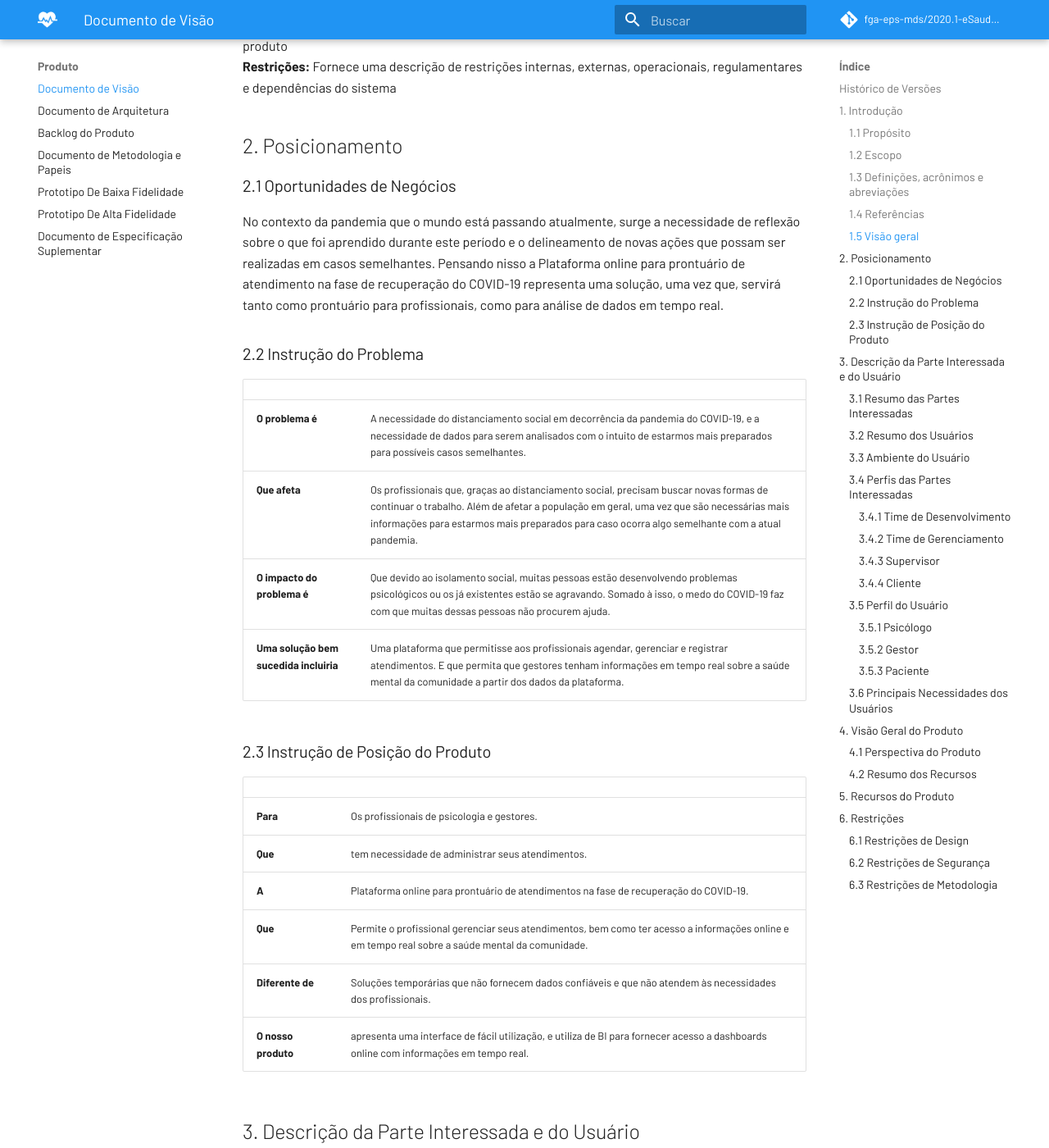
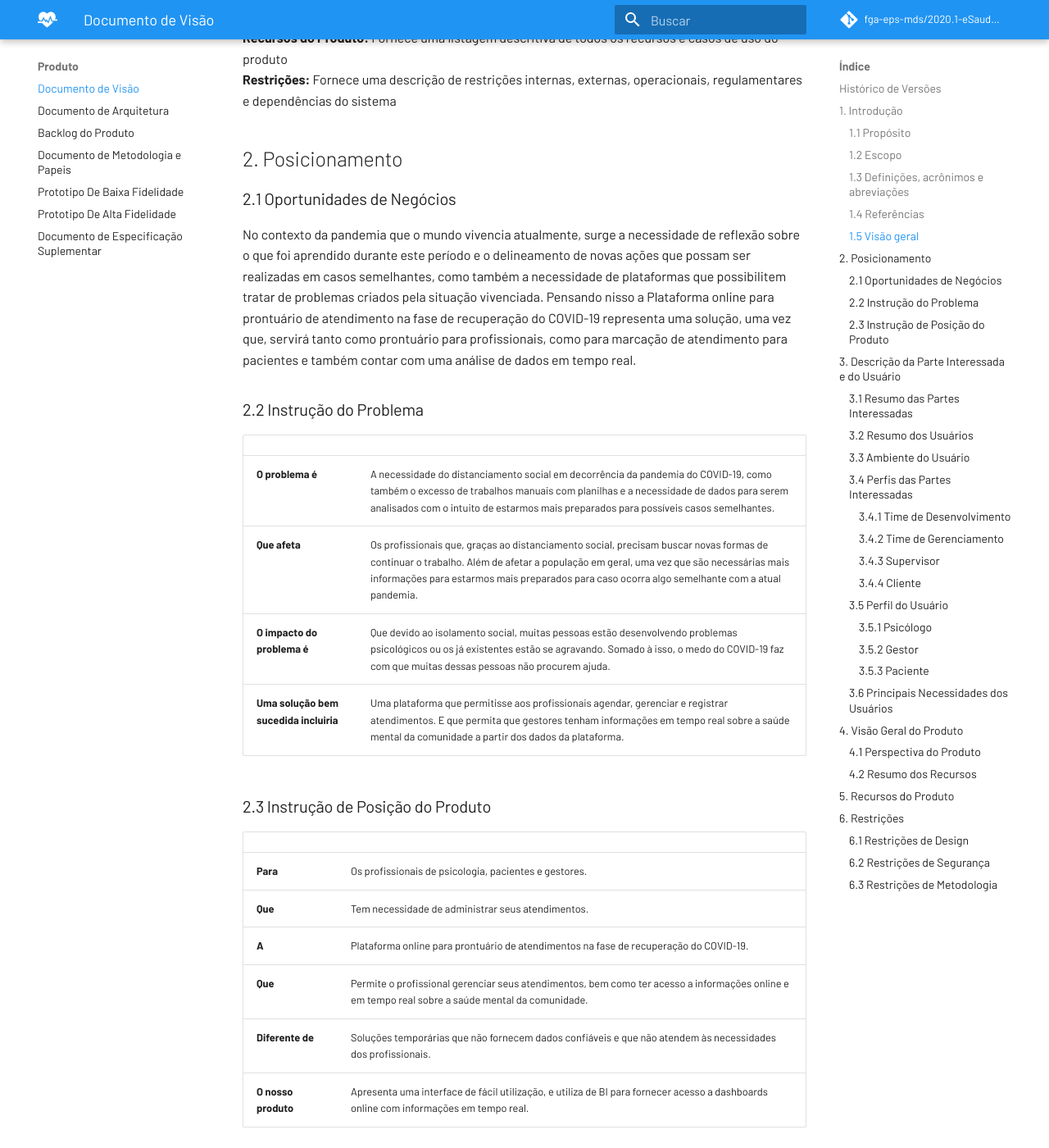
Before and after one commit to fga-eps-mds/2020.1-eSaudeUnB-Wiki, an MkDocs documentation site: the page built from docs/DocumentoDeVisao.md, in a window 1280 px wide and 1400 px high, scrolled down 1779 px. Shown: the whole window at 82% size. Built offline with MkDocs 1.6.1 and Material for MkDocs 9.7.7, drawn with Linux system fonts in a browser that asks for light colours; comment, search, counter and statistics services are not loaded; some of the changed text lies outside the part shown.

Commit message:
docs: fix vision doc and gcs
Signed-off-by: Daniel Maike <danmke@hotmail.com>

```diff
--- a/docs/DocumentoDeVisao.md
+++ b/docs/DocumentoDeVisao.md
@@ -20,7 +20,7 @@
 O presente documento tem como objetivo expor requisitos visando as necessidades dos usuários finais e uma descrição compreensível do funcionamento geral do sistema.
 
 ### 1.2 Escopo
-Este documento busca exclusivamente oferecer um entendimento amplo e unificado a todas as partes envolvidas das expectativas sobre o projeto de desenvolvimento da aplicação
+Este documento busca exclusivamente oferecer um entendimento amplo e unificado a todas as partes envolvidas das expectativas sobre o projeto de desenvolvimento da aplicação.
 
 ### 1.3 Definições, acrônimos e abreviações
 MDS: Métodos de Desenvolvimento de Software <br>
@@ -32,6 +32,7 @@ AGUIAR, Carla Silva Rocha. Plataforma online para prontuário de atendimento fas
 
 ### 1.5 Visão geral
 O documento está organizado  em tópicos, possuindo a seguinte disposição:<br>
+
 **Posicionamento:** Fornece uma introdução ao posicionamento do produto perante o mercado.<br>
 **Descrição da Parte Interessada e do Usuário:**  Fornece uma identificação ao perfil dos usuários e partes interessadas.<br>
 **Visão Geral do Produto:** Fornece uma abstração geral das capacidades do produto.<br>
@@ -41,25 +42,25 @@ O documento está organizado  em tópicos, possuindo a seguinte disposição:<br
 ## 2. Posicionamento
 
 ### 2.1 Oportunidades de Negócios
-No contexto da pandemia que o mundo está passando atualmente, surge a necessidade de reflexão sobre o que foi aprendido durante este período e o delineamento de novas ações que possam ser realizadas em casos semelhantes. Pensando nisso a Plataforma online para prontuário de atendimento na fase de recuperação do COVID-19 representa uma solução, uma vez que, servirá tanto como prontuário para profissionais, como para análise de dados em tempo real.
+No contexto da pandemia que o mundo vivencia atualmente, surge a necessidade de reflexão sobre o que foi aprendido durante este período e o delineamento de novas ações que possam ser realizadas em casos semelhantes, como também a necessidade de plataformas que possibilitem tratar de problemas criados pela situação vivenciada. Pensando nisso a Plataforma online para prontuário de atendimento na fase de recuperação do COVID-19 representa uma solução, uma vez que, servirá tanto como prontuário para profissionais, como para marcação de atendimento para pacientes e também contar com uma análise de dados em tempo real.
 
 ### 2.2 Instrução do Problema
 |          |         |
 | -------- | --------|
-| **O problema é**| A necessidade do distanciamento social em decorrência da pandemia do COVID-19, e a necessidade de dados para serem analisados com o intuito de estarmos mais preparados para possíveis casos semelhantes.|
-|**Que afeta**|Os profissionais que, graças ao distanciamento social, precisam buscar novas formas de continuar o trabalho. Além de afetar a população em geral, uma vez que são necessárias mais informações para estarmos mais preparados para caso ocorra algo semelhante com a atual pandemia.|
-|**O impacto do problema é**|Que devido ao isolamento social, muitas pessoas estão desenvolvendo problemas psicológicos ou os já existentes estão se agravando. Somado à isso, o medo do COVID-19 faz com que muitas dessas pessoas não procurem ajuda.|
-|**Uma solução bem sucedida incluiria**|Uma plataforma que permitisse aos profissionais agendar, gerenciar e registrar atendimentos. E que permita que gestores tenham informações em tempo real sobre a saúde mental da comunidade a partir dos dados da plataforma.|
+| **O problema é** | A necessidade do distanciamento social em decorrência da pandemia do COVID-19, como também o excesso de trabalhos manuais com planilhas e a necessidade de dados para serem analisados com o intuito de estarmos mais preparados para possíveis casos semelhantes. |
+| **Que afeta** | Os profissionais que, graças ao distanciamento social, precisam buscar novas formas de continuar o trabalho. Além de afetar a população em geral, uma vez que são necessárias mais informações para estarmos mais preparados para caso ocorra algo semelhante com a atual pandemia. |
+| **O impacto do problema é** | Que devido ao isolamento social, muitas pessoas estão desenvolvendo problemas psicológicos ou os já existentes estão se agravando. Somado à isso, o medo do COVID-19 faz com que muitas dessas pessoas não procurem ajuda. |
+| **Uma solução bem sucedida incluiria** | Uma plataforma que permitisse aos profissionais agendar, gerenciar e registrar atendimentos. E que permita que gestores tenham informações em tempo real sobre a saúde mental da comunidade a partir dos dados da plataforma. |
 
 ### 2.3 Instrução de Posição do Produto
 |  |  |
 | -------- | -------- |
-| **Para**|Os profissionais de psicologia e gestores.|
-|**Que**|tem necessidade de administrar seus atendimentos.|
-|**A**|Plataforma online para prontuário de atendimentos na fase de recuperação do COVID-19.|
-|**Que**|Permite o profissional gerenciar seus atendimentos, bem como ter acesso a informações online e em tempo real sobre a saúde mental da comunidade.|
-|**Diferente de**|Soluções temporárias que não fornecem dados confiáveis e que não atendem às necessidades dos  profissionais.|
-|**O nosso produto**|apresenta uma interface de fácil utilização, e utiliza de BI para fornecer acesso a dashboards online com informações em tempo real.|
+| **Para** | Os profissionais de psicologia, pacientes e gestores. |
+| **Que** | Tem necessidade de administrar seus atendimentos. |
+| **A** | Plataforma online para prontuário de atendimentos na fase de recuperação do COVID-19. |
+| **Que** | Permite o profissional gerenciar seus atendimentos, bem como ter acesso a informações online e em tempo real sobre a saúde mental da comunidade. |
+| **Diferente de** | Soluções temporárias que não fornecem dados confiáveis e que não atendem às necessidades dos profissionais. |
+| **O nosso produto** | Apresenta uma interface de fácil utilização, e utiliza de BI para fornecer acesso a dashboards online com informações em tempo real. |
 
 
 ## 3. Descrição da Parte Interessada e do Usuário
@@ -67,10 +68,10 @@ No contexto da pandemia que o mundo está passando atualmente, surge a necessida
 ### 3.1 Resumo das Partes Interessadas
 | Nome | Descrição | Funçao |
 | -------- | -------- | -------- |
-| Time de Desenvolvimento | Grupo de alunos de MDS da Universidade de Brasília/FGA | Desenvolvimento do produto e da documentação|
-| Time de Gerenciamento | Grupo de alunos de EPS da Universidade de Brasília/FGA | Gerenciamento de projeto e dos membros do time de desenvolvimento, assim como contato com o cliente para definição de requisitos|
-| Supervisor | Professor Hilmer Rodrigues Neri, tanto da turma de MDS quanto da turma de EPS| Ser o principal orientador da disciplina apresentando os métodos e processos necessários para o desenvolvimento do software, e também supervisionar e avaliar as releases|
-| Clientes | Psicólogos que serão principais usuários | Utilizar o software finalizado para o próprio trabalho |
+| Time de Desenvolvimento | Grupo de alunos de MDS da Universidade de Brasília/FGA | Desenvolvimento do produto e da documentação |
+| Time de Gerenciamento | Grupo de alunos de EPS da Universidade de Brasília/FGA | Gerenciamento de projeto e dos membros do time de desenvolvimento, assim como contato com o cliente para definição de requisitos |
+| Supervisor | Professor Hilmer Rodrigues Neri, tanto da turma de MDS quanto da turma de EPS | Ser o principal orientador da disciplina apresentando os métodos e processos necessários para o desenvolvimento do software, e também supervisionar e avaliar as releases |
+| Clientes | Psicólogos e Pacientes que serão os principais usuários | Utilizar o software para otimizar o excesso de trabalhos manuais para realização de atendimentos e realização de prontuários |
 
 ### 3.2 Resumo dos Usuários
 | Nome | Descrição |
@@ -81,6 +82,8 @@ No contexto da pandemia que o mundo está passando atualmente, surge a necessida
 
 ### 3.3 Ambiente do Usuário
 Será disponibilizado para cada usuário após um login pessoal, uma área de trabalho que varia dependendo do nível de acesso.
+O paciente poderá ter acesso a uma lista de psicólogos com seus horários disponíveis para solicitação de atendimentos.
+O Psicólogo poderá manter prontuários dos pacientes para melhor rastreamento dos atendimentos e queixas dos pacientes.
 
 ### 3.4 Perfis das Partes Interessadas
 
@@ -99,17 +102,17 @@ Será disponibilizado para cada usuário após um login pessoal, uma área de tr
 | **Representantes**    | Joberth Rogers, João Pedro Pereira, Daniel Maike |
 | **Descrição**     | Gerenciam os desenvolvedores e auxiliam no desenvolvimento |
 | **Tipo**     | Estudantes da matéria Engenharia de Produto de Software na Universidade de Brasília/Campus FGA |
-| **Responsabilidades**     |Gestão estratégica do produto e de escopo, tempo, recursos, custos, qualidade, comunicações e riscos |
-| **Critérios de sucesso**    |Entrega das releases e do produto final até o fim do curso |
+| **Responsabilidades**     | Gestão estratégica do produto e de escopo, tempo, recursos, custos, qualidade, comunicações e riscos |
+| **Critérios de sucesso**    | Entrega das releases e do produto final até o fim do curso |
 
 
 #### 3.4.3 Supervisor
 |  | |
 | -------- | :--------: |
-| **Representantes**    |Hilmer Rodrigues Neri |
-| **Descrição**     |Professor responsável pelas turmas|
+| **Representantes**    | Hilmer Rodrigues Neri |
+| **Descrição**     | Professor responsável pelas turmas |
 | **Tipo**     | Professor de ambas as disciplinas de MDS e EPS |
-| **Responsabilidades**     |Avaliação das entregas de releases e do projeto final |
+| **Responsabilidades**     | Avaliação das entregas de releases e do projeto final |
 
 #### 3.4.4 Cliente
 |    |    |
@@ -161,7 +158,7 @@ O produto tem como meta a implantação de uma plataforma com a finalidade de at
 |Análise em tempo real das informações da comunidade|Gráficos atualizados em tempo real das informações do sistema
 
 ## 5. Recursos do Produto
-O sistema dispõe das seguintes funcionalidades:<br><br>
+O sistema dispõe das seguintes funcionalidades:<br>
 * Cadastro de pacientes. <br>
 * Cadastro de psicólogos. <br>
 * Listagem de psicólogos.<br>
@@ -180,7 +177,6 @@ O sistema dispõe das seguintes funcionalidades:<br><br>
 | Acesso aos dados baseado em níveis de usuário | Baseado em como a conta é cadastrada no sistema há uma restrição ou limitação do acesso a informações e recursos do software |
 | Disponibilizar dashboard de business intelligence | O software processará as informações cadastradas e montará painéis com gráficos mostrando dados e estatísticas relevantes sobre os pacientes |
 
-
 ## 6. Restrições
 
 ### 6.1 Restrições de Design
```
Also changed, not shown: other parts of docs/DocumentoDeVisao.md (+7 -13 lines), docs/gcs.md (+1 -1 lines).
